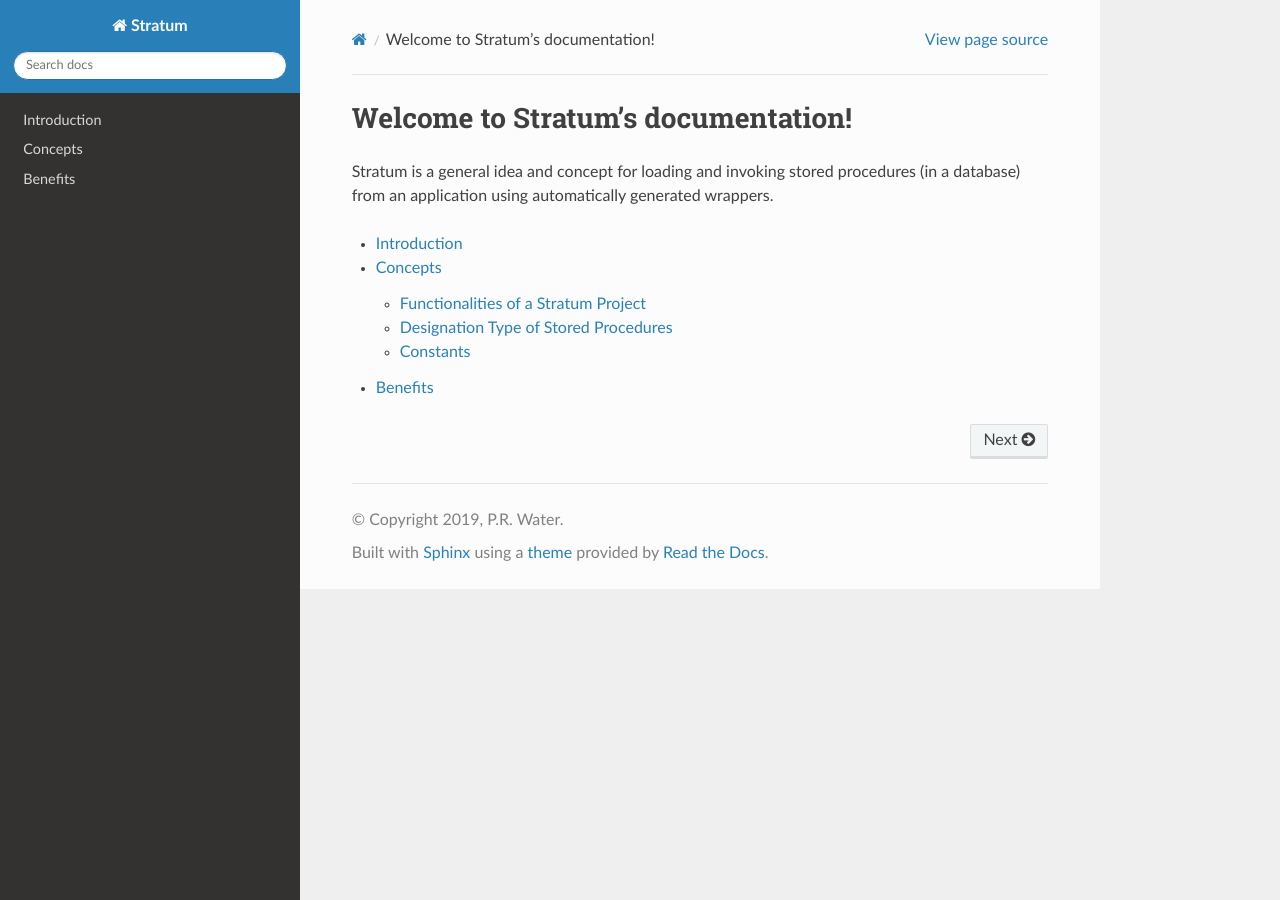
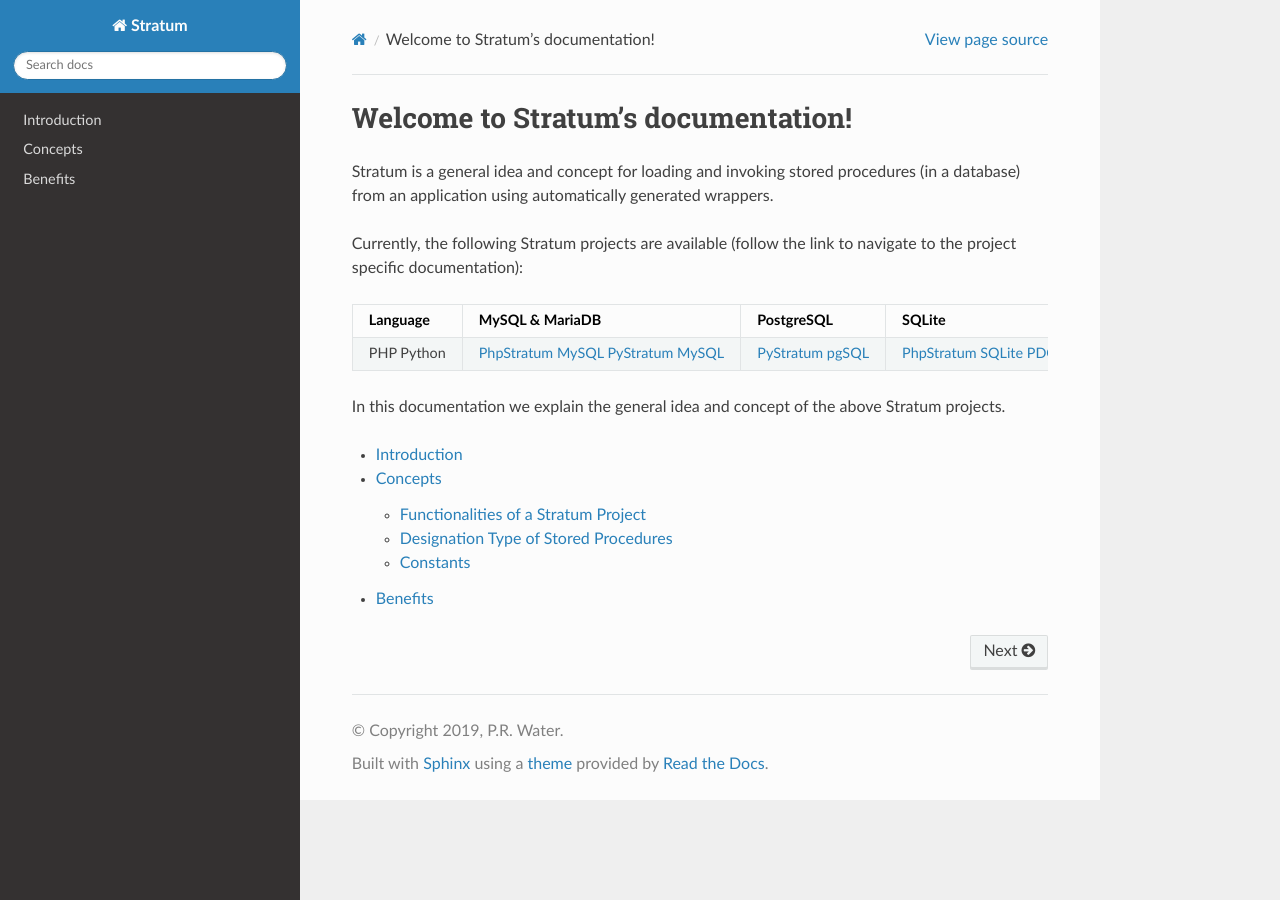
Before and after one commit to DatabaseStratum/rst-stratum, a Sphinx documentation site: the page built from docs/index.rst, in a window 1280 px wide. Built offline with Sphinx 7.4.7 and the Read the Docs theme 2.0.0, drawn with Linux system fonts in a browser that asks for light colours.

Commit message:
Work in progress.

```diff
--- a/docs/index.rst
+++ b/docs/index.rst
@@ -3,7 +3,22 @@ Welcome to Stratum's documentation!
 
 Stratum is a general idea and concept for loading and invoking stored procedures (in a database) from an application using automatically generated wrappers.
 
+Currently, the following Stratum projects are available (follow the link to navigate to the project specific documentation):
 
++--------------+---------------------+--------------------+--------------------------+--------------------+
+| Language     |  MySQL & MariaDB    | PostgreSQL         | SQLite                   | SQL Server         |
++==============+=====================+====================+==========================+====================+
+| PHP          | `PhpStratum MySQL`_ |                    | `PhpStratum SQLite PDO`_ |                    |
+| Python       | `PyStratum MySQL`_  | `PyStratum pgSQL`_ |                          | `PyStratum MSSQL`_ |
++--------------+---------------------+--------------------+--------------------------+--------------------+
+
+.. _`PhpStratum MySQL`: https://phpstratum-mysql.readthedocs.io
+.. _`PhPStratum SQLite PDO`: https://phpstratum-sqlite-pdo.readthedocs.io
+.. _`PyStratum MySQL`: https://pystratum-mysql.readthedocs.io
+.. _`PyStratum pgSQL`: https://pystratum-pgsql.readthedocs.io
+.. _`PyStratum MSSQL`: https://pystratum-mssql.readthedocs.io
+
+In this documentation we explain the general idea and concept of the above Stratum projects.
 
 .. toctree::
 
```
Also changed, not shown: README.md (+1 -1 lines).
